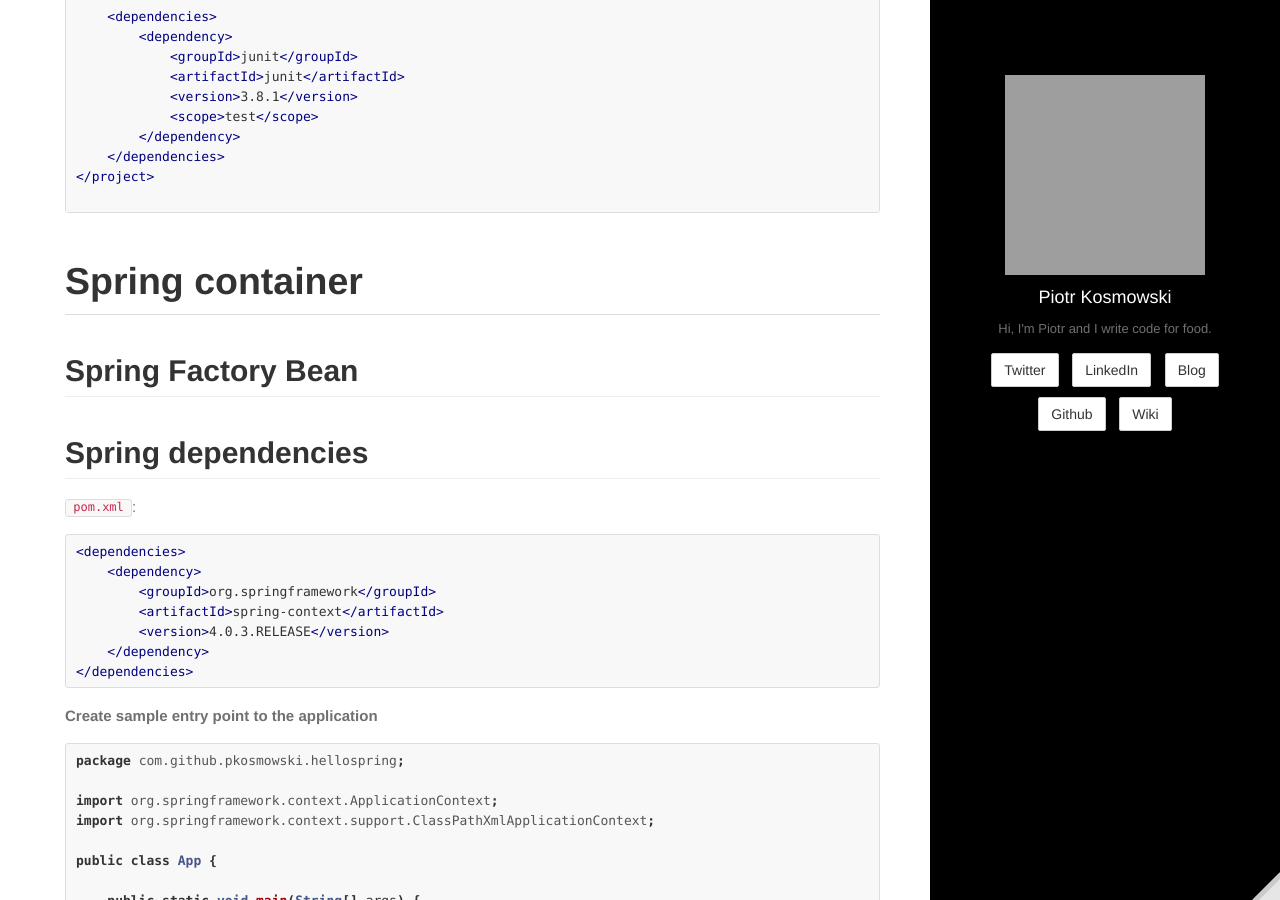
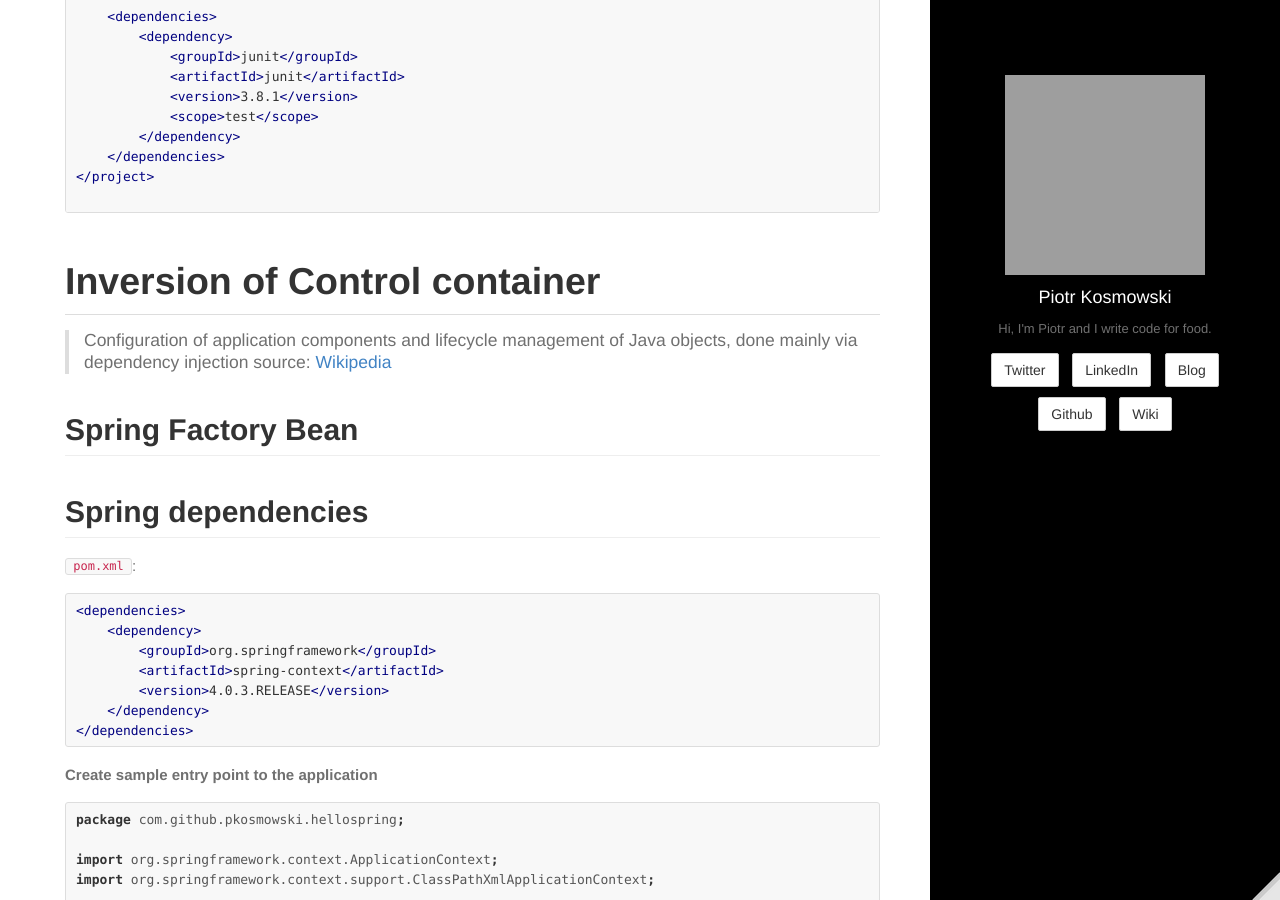
Before and after one commit to kospiotr/kospiotr.github.io, a Jekyll site: the page built from wiki/SpringFramework.md, in a window 1280 px wide and 900 px high, scrolled down 3345 px. Built offline with Jekyll 4.4.1, drawn with Linux system fonts in a browser that asks for light colours; nearby versions of some CDN libraries; library files that are not in the unit come from our copies; Markdown is read by kramdown in place of the engine named in the settings; grey boxes are pictures that could not be loaded.

Commit message:
Add new Spring and Git resources

````diff
--- a/wiki/SpringFramework.md
+++ b/wiki/SpringFramework.md
@@ -153,7 +153,10 @@ Structure:
 </project>
 
 ```
-#Spring container
+#Inversion of Control container
+> Configuration of application components and lifecycle management of Java objects, done mainly via dependency injection
+source: [Wikipedia](en.wikipedia.org/wiki/Spring_Framework#Inversion_of_control_container_.28dependency_injection.29)
+
 ##Spring Factory Bean
 
 
````
Also changed, not shown: wiki/GIT.md (+1 -0 lines), 2 other files.
